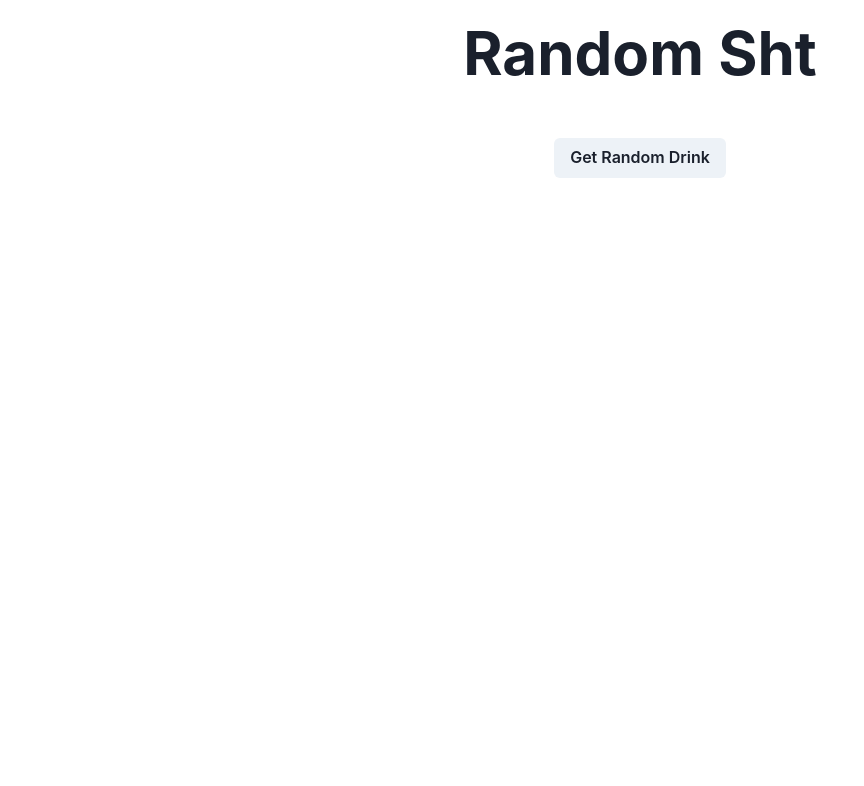
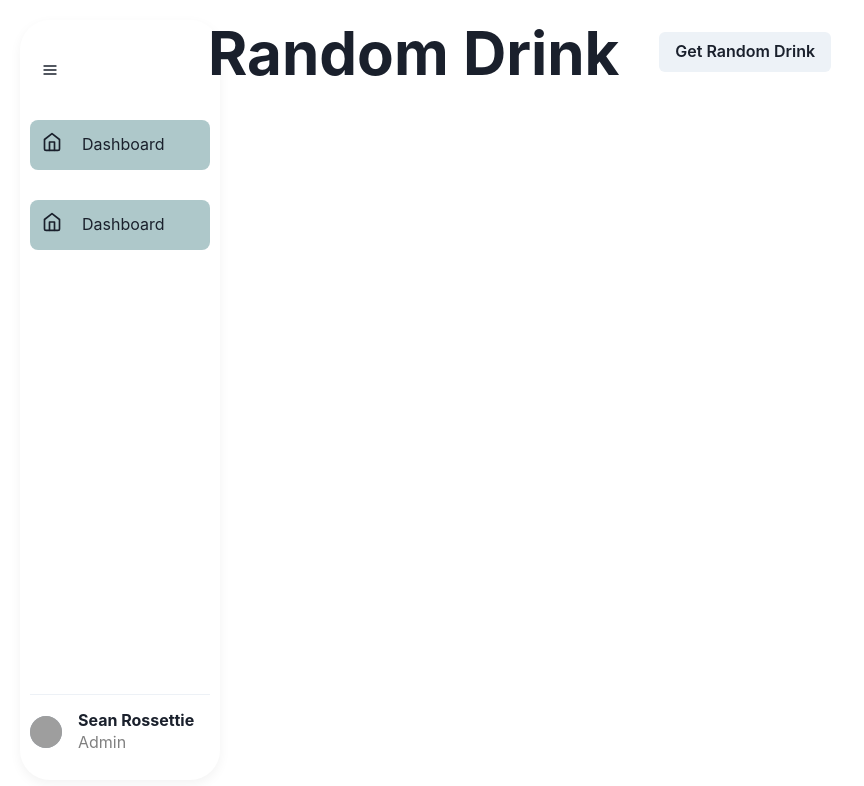
Before and after one commit to seancrossettie/ChakraUI-ToDoList, a React (Create React App) app: page / in a window 1280 px wide. Shown: the top 786 px of the page, without its empty margins (0-864 px from the left). Built offline with nearby package versions, Linux system fonts and the light colour scheme; grey boxes are pictures that could not be loaded.

Commit message:
added sidebar

```diff
--- a/package.json
+++ b/package.json
@@ -3,9 +3,12 @@
   "version": "0.1.0",
   "private": true,
   "dependencies": {
+    "@chakra-ui/avatar": "^1.2.10",
     "@chakra-ui/button": "^1.4.2",
+    "@chakra-ui/icons": "^1.0.15",
     "@chakra-ui/image": "^1.0.19",
     "@chakra-ui/layout": "^1.4.9",
+    "@chakra-ui/menu": "^1.7.5",
     "@chakra-ui/react": "^1.6.7",
     "@emotion/react": "^11.4.1",
     "@emotion/styled": "^11.3.0",
@@ -20,6 +23,7 @@
     "prop-types": "^15.7.2",
     "react": "^17.0.2",
     "react-dom": "^17.0.2",
+    "react-icons": "^4.3.1",
     "react-router-dom": "^5.2.0",
     "react-scripts": "4.0.3",
     "reactstrap": "^8.9.0",
--- a/src/components/App/App.js
+++ b/src/components/App/App.js
@@ -1,17 +1,19 @@
-import { Text, VStack } from '@chakra-ui/layout';
+import { Flex, Text, VStack } from '@chakra-ui/layout';
 import { Button } from '@chakra-ui/react';
 import React, { useState } from 'react';
 import getRandomDrink from '../../helpers/data/drinkData';
 import DrinkCard from '../Cards/DrinkCard';
+import Sidebar from '../Sidebar/Sidebar';
 
 function App() {
   const [randomDrink, setRandomDrink] = useState([]);
   const [ingredientArr, setIngredientArr] = useState([]);
 
   return (
-    <>
+    <Flex>
+      <Sidebar />
       <VStack>
-        <Text m={2} fontSize='6xl' fontWeight='bold'>Random Sht</Text>
+        <Text m={2} fontSize='6xl' fontWeight='bold'>Random Drink</Text>
       </VStack>
       <VStack>
         <Button
@@ -46,7 +48,7 @@
           />
         ))}
       </VStack>
-    </>
+    </Flex>
   );
 }
 
--- a/src/components/Cards/DrinkCard.js
+++ b/src/components/Cards/DrinkCard.js
@@ -13,7 +13,14 @@
   drinkImage,
   ingredientArr,
 }) => (
-    <Box m={5} w='375px' rounded='20px' overflow='hidden' boxShadow='lg' borderWidth='1px' className='drink-card-body'>
+    <Box
+      m={5}
+      w='375px'
+      rounded='20px'
+      overflow='hidden'
+      boxShadow='0 4px 12px 0 rgba(0, 0, 0, 0.05)'
+      borderWidth='1px'
+    >
       <Image borderRadius='md' src={drinkImage} alt={drinkImage}/>
       <Box p='2' d='flex' flexDirection='column' alignContent='space-evenly'>
         <Text fontSize='xl'>{drinkName}</Text>
@@ -27,7 +34,7 @@
       </Box>
         <Box mx={3}>
           <Text fontSize='sm' mt='2' fontStyle='italic' fontWeight='bold'>Instructions</Text>
-          <Text fontSize='sm' mb='1' fontStyle='italic'>{instructions}</Text>
+          <Text fontSize='sm' mb='1'>{instructions}</Text>
         </Box>
     </Box>
 );
--- /dev/null
+++ b/src/components/Sidebar/NavItem.js
@@ -0,0 +1,45 @@
+import PropTypes from 'prop-types';
+import React from 'react';
+import {
+  Flex,
+  Text,
+  Icon,
+  Link,
+  Menu,
+  MenuButton,
+} from '@chakra-ui/react';
+
+export default function NavItem({
+  icon, title, navSize
+}) {
+  return (
+    <Flex
+        mt={30}
+        flexDir="column"
+        w="100%"
+        alignItems={navSize === 'small' ? 'center' : 'flex-start'}
+    >
+      <Menu placement="right">
+        <Link
+          backgroundColor={'#AEC8CA'}
+          p={3}
+          borderRadius={8}
+          _hover={{ textDecor: 'none', backgroundColor: '#AEC8CA' }}
+          w={navSize === 'large' && '100%'}
+        >
+          <MenuButton w="100%">
+            <Flex>
+              <Icon as={icon} fontSize="xl" />
+              <Text ml={5} display={navSize === 'small' ? 'none' : 'flex'}>{title}</Text>
+            </Flex>
+          </MenuButton>
+        </Link>
+      </Menu>
+    </Flex>
+  );
+}
+NavItem.propTypes = {
+  navSize: PropTypes.string.isRequired,
+  icon: PropTypes.func.isRequired,
+  title: PropTypes.string.isRequired,
+};
--- /dev/null
+++ b/src/components/Sidebar/Sidebar.js
@@ -0,0 +1,63 @@
+import { Avatar } from '@chakra-ui/avatar';
+import { IconButton } from '@chakra-ui/button';
+import {
+  Divider, Flex, Heading, Text
+} from '@chakra-ui/layout';
+import {
+  FiMenu,
+  FiHome
+} from 'react-icons/fi';
+import React, { useState } from 'react';
+import NavItem from './NavItem';
+
+export default function Sidebar() {
+  const [navSize, setNavSize] = useState('large');
+  return (
+    <Flex
+        pos='sticky'
+        left='5'
+        h='95vh'
+        marginTop='2.5vh'
+        boxShadow='0 4px 12px 0 rgba(0, 0, 0, 0.05)'
+        borderRadius={navSize === 'small' ? '15px' : '30px'}
+        w={navSize === 'small' ? '75px' : '200px'}
+        flexDir='column'
+        justifyContent='space-between'
+    >
+      <Flex
+          p='5%'
+          flexDir='column'
+          alignItems={navSize === 'small' ? 'center' : 'flex-start'}
+          as='nav'
+      >
+        <IconButton
+            background='none'
+            mt={5}
+            _hover={{ background: 'none' }}
+            icon={<FiMenu />}
+            onClick={() => (navSize === 'small' ? setNavSize('large') : setNavSize('small'))}
+        />
+
+        <NavItem navSize={navSize} icon={FiHome} title='Dashboard'/>
+        <NavItem navSize={navSize} icon={FiHome} title='Dashboard'/>
+
+      </Flex>
+      <Flex
+          p='5%'
+          flexDir='column'
+          w='100%'
+          alignItems={navSize === 'small' ? 'center' : 'flex-start'}
+          mb={4}
+      >
+        <Divider display={navSize === 'small' ? 'none' : 'flex'} />
+        <Flex mt={4} align='center'>
+          <Avatar size='sm' src='https://media.istockphoto.com/vectors/user-icon-flat-isolated-on-white-background-user-symbol-vector-vector-id1300845620?b=1&k=20&m=1300845620&s=170667a&w=0&h=JbOeyFgAc6-3jmptv6mzXpGcAd_8xqkQa_oUK2viFr8=' />
+          <Flex flexDir='column' ml={4} display={navSize === 'small' ? 'none' : 'flex'}>
+            <Heading as='h3' size='sm'>Sean Rossettie</Heading>
+            <Text color='grey'>Admin</Text>
+          </Flex>
+        </Flex>
+      </Flex>
+    </Flex>
+  );
+}
```
